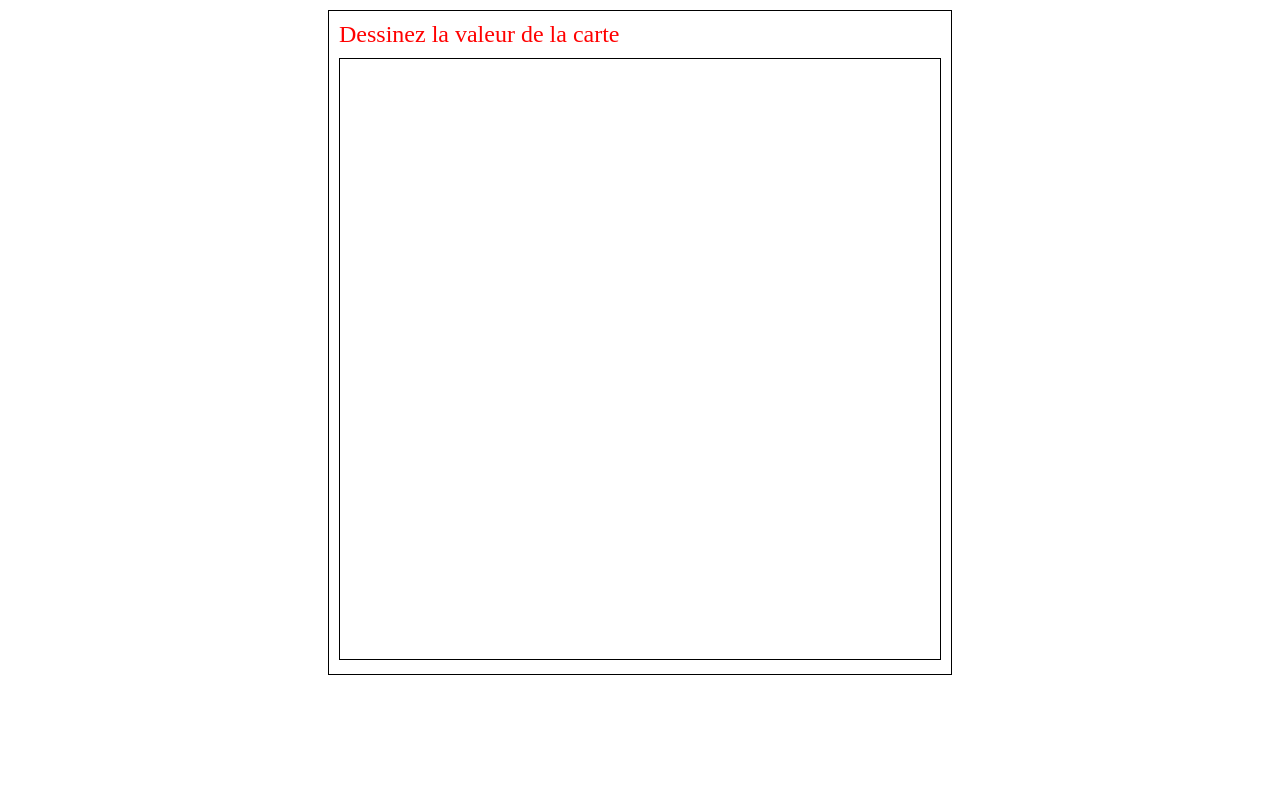
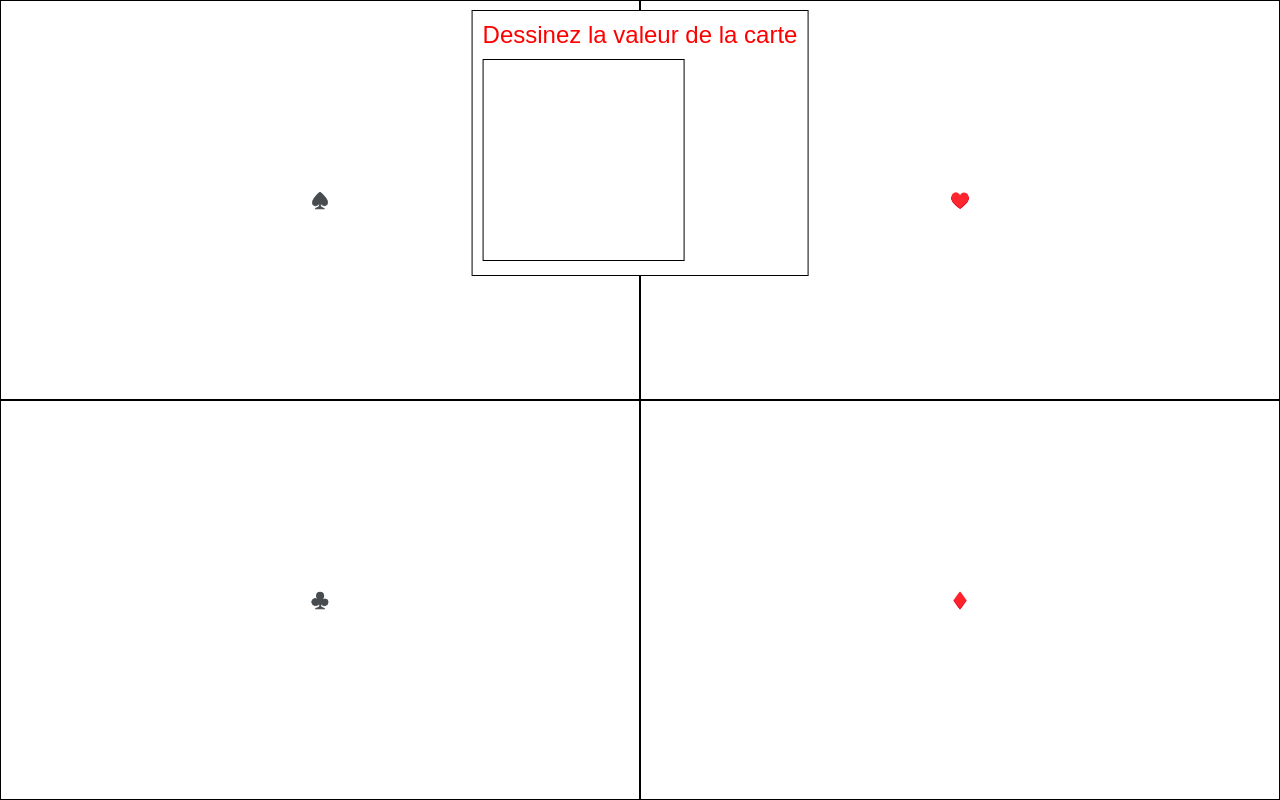
Before and after one commit to TaoXAdmin/Tester, a plain HTML site: page index.html in a window 1280 px wide. Drawn offline with Linux system fonts and the light colour scheme.

Commit message:
Update index.html

```diff
--- a/index.html
+++ b/index.html
@@ -11,36 +11,27 @@
             width: 100%;
             height: 100%;
             display: flex;
+            flex-direction: column;
             justify-content: center;
             align-items: center;
             overflow: hidden;
+            font-family: Arial, sans-serif;
         }
         .container {
             position: absolute;
             width: 100%;
             height: 100%;
+            display: flex;
+            flex-wrap: wrap;
         }
         .quadrant {
-            position: absolute;
-            width: 50%;
-            height: 50%;
+            flex: 1 1 50%;
+            display: flex;
+            justify-content: center;
+            align-items: center;
             cursor: pointer;
-        }
-        #top-left {
-            top: 0;
-            left: 0;
-        }
-        #top-right {
-            top: 0;
-            right: 0;
-        }
-        #bottom-left {
-            bottom: 0;
-            left: 0;
-        }
-        #bottom-right {
-            bottom: 0;
-            right: 0;
+            border: 1px solid #000;
+            box-sizing: border-box;
         }
         #canvas-container {
             position: fixed;
@@ -51,14 +42,17 @@
             border: 1px solid #000;
             padding: 10px;
             cursor: pointer;
+            z-index: 1000;
         }
         #value-input {
             font-size: 24px;
             color: red;
             margin-bottom: 10px;
+            text-align: center;
         }
         canvas {
             border: 1px solid #000;
+            touch-action: none; /* Prevent scrolling on touch devices */
         }
         #card-image {
             position: fixed;
@@ -71,16 +65,15 @@
     </style>
 </head>
 <body>
-
     <div class="container">
-        <div id="top-left" class="quadrant" data-color="S"></div>
-        <div id="top-right" class="quadrant" data-color="H"></div>
-        <div id="bottom-left" class="quadrant" data-color="C"></div>
-        <div id="bottom-right" class="quadrant" data-color="D"></div>
+        <div id="top-left" class="quadrant" data-color="S">♠️</div>
+        <div id="top-right" class="quadrant" data-color="H">♥️</div>
+        <div id="bottom-left" class="quadrant" data-color="C">♣️</div>
+        <div id="bottom-right" class="quadrant" data-color="D">♦️</div>
     </div>
     <div id="canvas-container">
         <div id="value-input">Dessinez la valeur de la carte</div>
-        <canvas id="draw-canvas" width="600" height="600"></canvas>
+        <canvas id="draw-canvas" width="200" height="200"></canvas>
     </div>
     <img id="card-image" alt="card">
 
@@ -94,24 +87,35 @@
         let selectedColor = '';
         let isDrawing = false;
 
-        canvas.addEventListener('mousedown', startDrawing);
-        canvas.addEventListener('mousemove', draw);
-        canvas.addEventListener('mouseup', stopDrawing);
-        canvas.addEventListener('mouseout', stopDrawing);
+        canvas.addEventListener('touchstart', startDrawing, { passive: false });
+        canvas.addEventListener('touchmove', draw, { passive: false });
+        canvas.addEventListener('touchend', stopDrawing, { passive: false });
+
+        function getTouchPos(canvasDom, touchEvent) {
+            let rect = canvasDom.getBoundingClientRect();
+            return {
+                x: touchEvent.touches[0].clientX - rect.left,
+                y: touchEvent.touches[0].clientY - rect.top
+            };
+        }
 
         function startDrawing(event) {
+            event.preventDefault();
+            let touchPos = getTouchPos(canvas, event);
             isDrawing = true;
             ctx.beginPath();
-            ctx.moveTo(event.offsetX, event.offsetY);
+            ctx.moveTo(touchPos.x, touchPos.y);
         }
 
         function draw(event) {
             if (!isDrawing) return;
-            ctx.lineTo(event.offsetX, event.offsetY);
+            event.preventDefault();
+            let touchPos = getTouchPos(canvas, event);
+            ctx.lineTo(touchPos.x, touchPos.y);
             ctx.stroke();
         }
 
-        function stopDrawing() {
+        function stopDrawing(event) {
             if (!isDrawing) return;
             isDrawing = false;
             recognizeDrawing();
```
